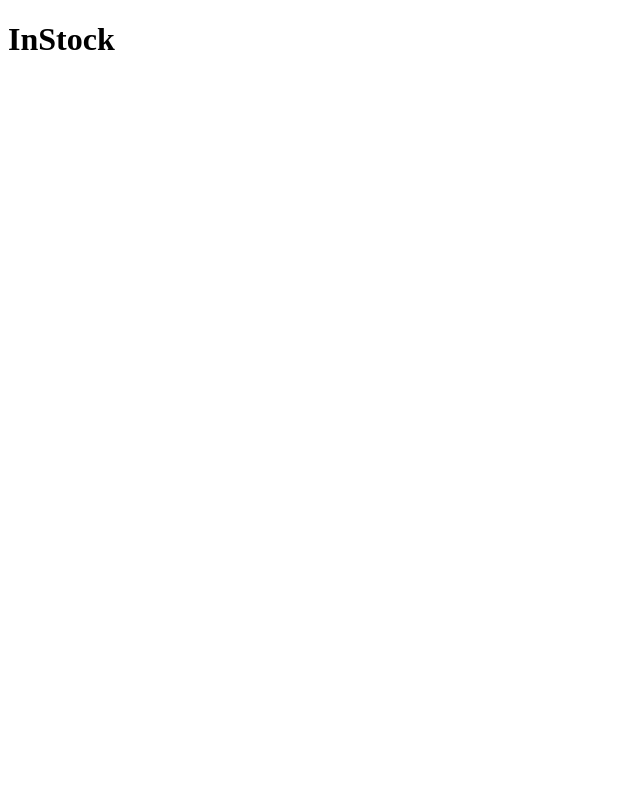
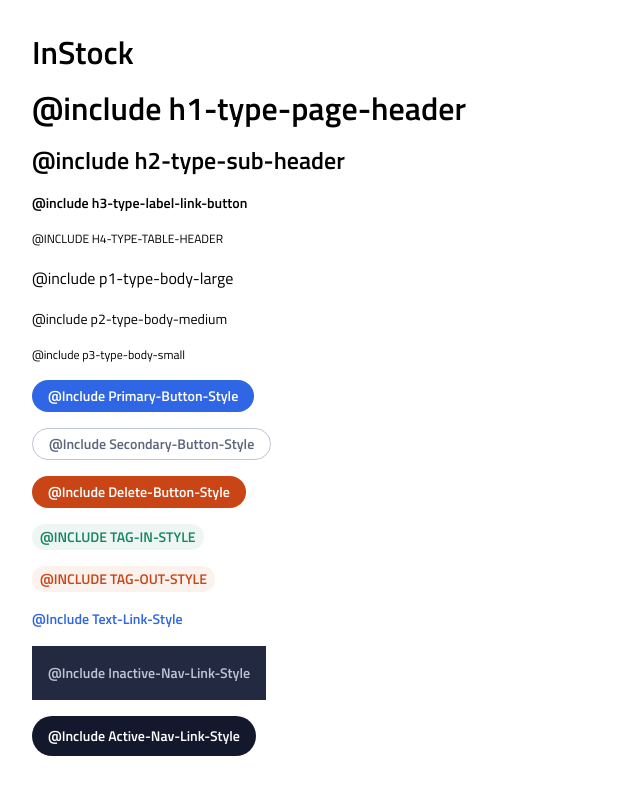
Before and after one commit to QurayshSaif/saturn-instock, a React (Create React App) app: page / in a window 1280 px wide. Shown: the top 794 px of the page, without its empty margins (0-640 px from the left). Built offline with nearby package versions, Linux system fonts and the light colour scheme.

Commit message:
put styles folder in src where it belongs

```diff
--- a/src/App.js
+++ b/src/App.js
@@ -1,7 +1,24 @@
-function App() {
+import './App.scss'
+
+function App () {
   return (
     <div className="App">
       <h1>InStock</h1>
+      <h1>@include h1-type-page-header</h1>
+      <h2>@include h2-type-sub-header</h2>
+      <h3>@include h3-type-label-link-button</h3>
+      <h4>@include h4-type-table-header</h4>
+      <p className="p1">@include p1-type-body-large</p>
+      <p className="p2">@include p2-type-body-medium</p>
+      <p className="p3">@include p3-type-body-small</p>
+      <p className="primary-button">@include primary-button-style</p>
+      <p className="secondary-button">@include secondary-button-style</p>
+      <p className="delete-button">@include delete-button-style</p>
+      <p className="tag-in">@include tag-in-style</p>
+      <p className="tag-out">@include tag-out-style</p>
+      <p className="text-link">@include text-link-style</p>
+      <p className="inactive-nav">@include inactive-nav-link-style</p>
+      <p className="active-nav">@include active-nav-link-style</p>
     </div>
   );
 }
--- /dev/null
+++ b/src/App.scss
@@ -0,0 +1,85 @@
+@use './styles/partials/globals' as *;
+@use './styles/partials/typography' as *;
+@use './styles/partials/variables' as *;
+@use './styles/partials/mixins' as *;
+
+body {
+	margin: $t-margin;
+}
+
+h1 {
+	@include h1-type-page-header;
+	padding-bottom: $pad-med-16;
+}
+
+h2 {
+	@include h2-type-sub-header;
+	padding-bottom: $pad-med-16;
+}
+
+h3 {
+	@include h3-type-label-link-button;
+	padding-bottom: $pad-med-16;
+}
+
+h4 {
+	@include h4-type-table-header;
+	padding-bottom: $pad-med-16;
+}
+
+.p1 {
+	@include p1-type-body-large;
+	padding-bottom: $pad-med-16;
+}
+
+.p2 {
+	@include p2-type-body-medium;
+	padding-bottom: $pad-med-16;
+}
+
+.p3 {
+	@include p3-type-body-small;
+	padding-bottom: $pad-med-16;
+}
+
+.primary-button {
+	@include primary-button-style;
+	margin-bottom: $pad-med-16;
+}
+
+.secondary-button {
+	@include secondary-button-style;
+	margin-bottom: $pad-med-16;
+
+}
+
+.delete-button {
+	@include delete-button-style;
+	margin-bottom: $pad-med-16;
+}
+
+.tag-in {
+	@include tag-in-style;
+	margin-bottom: $pad-med-16;
+}
+
+.tag-out {
+	@include tag-out-style;
+	margin-bottom: $pad-med-16;
+}
+
+.text-link {
+	@include text-link-style;
+	margin-bottom: $pad-med-16;
+}
+
+.inactive-nav {
+	@include inactive-nav-link-style;
+	background-color: $graphite;
+	margin: $pad-med-16 0;
+}
+
+.active-nav {
+	@include active-nav-link-style;
+	margin: $pad-med-16 0;
+}
```
Also changed, not shown: src/styles/partials/_globals.scss (renamed from styles/partials/_globals.scss), src/styles/partials/_mixins.scss (renamed from styles/partials/_mixins.scss), src/styles/partials/_typography.scss (renamed from styles/partials/_typography.scss), src/styles/partials/_variables.scss (renamed from styles/partials/_variables.scss).
